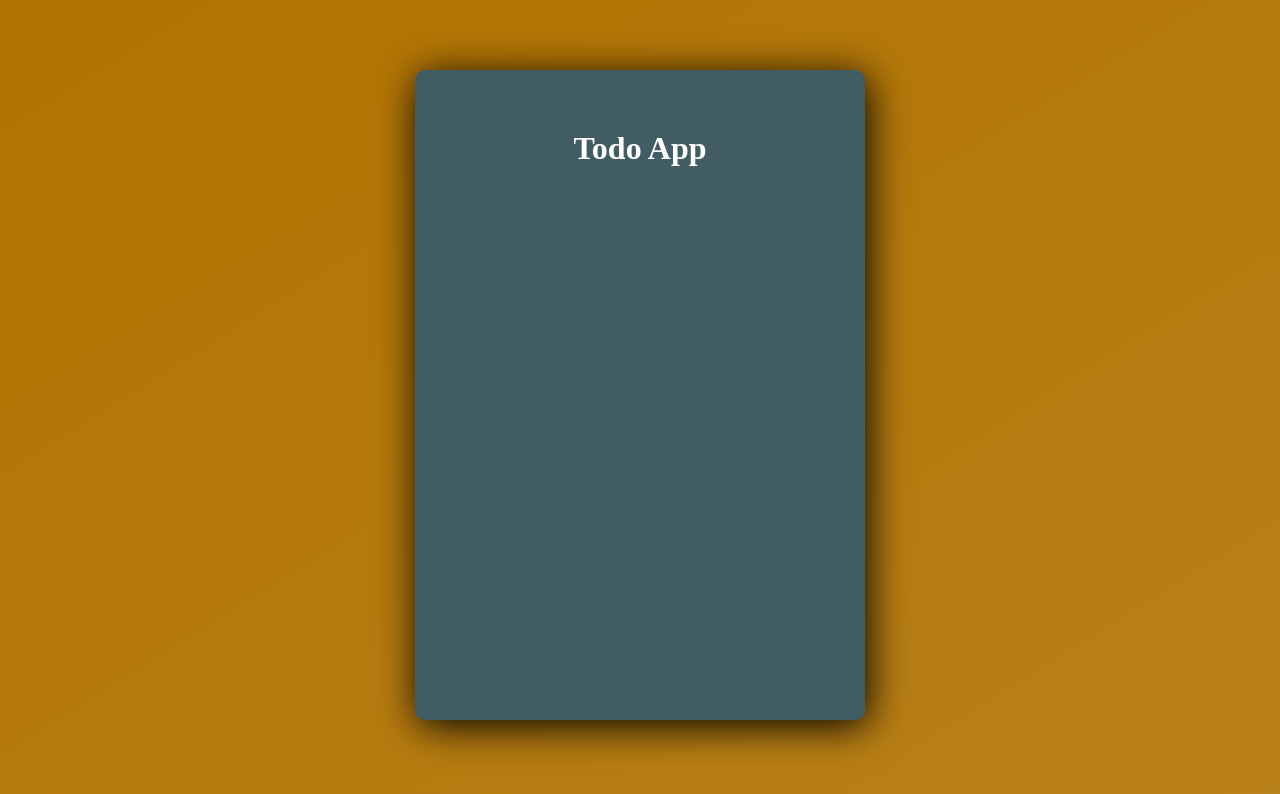
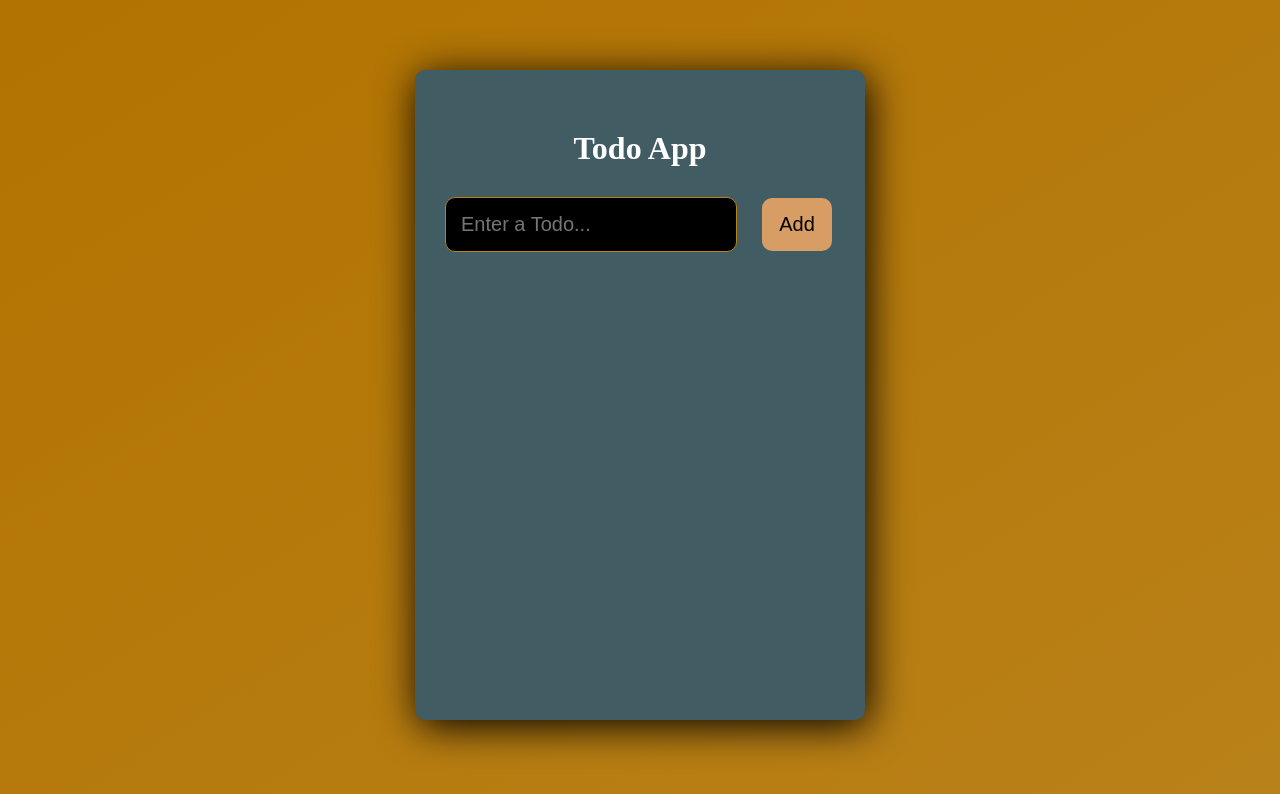
Before and after one commit to OldDognoob/TodoReactHooks, a React (Create React App) app in the folder my-hookstodo/: page / in a window 1280 px wide. Shown: the top 794 px of the page. Built offline with nearby package versions, Linux system fonts and the light colour scheme.

Commit message:
wip app-form-file

```diff
--- a/my-hookstodo/src/App.js
+++ b/my-hookstodo/src/App.js
@@ -1,12 +1,23 @@
-import React from "react";
+import React, {useState} from "react";
 import Header from "./components/Header";
+import Form from "./components/Form";
 import './App.css';
 
 const App = () => {
+  const[input, setInput] = useState("");
+  const[todos, setTodos] = useState([]);
   return(<div className="container">
     <div className="app-wrapper">
       <div>
         <Header/>
+      </div>
+      <div>
+        <Form
+        input={input}
+        setInput={setInput}
+        todos={todos}
+        setTodos={setTodos}
+        />
       </div>
     </div>
   </div>);
--- /dev/null
+++ b/my-hookstodo/src/components/Form.js
@@ -0,0 +1,32 @@
+import React from "react";
+import {v4 as uuidV4} from "uuid";
+
+const Form = ({ input, setInput, todos, setTodos }) => {
+
+    const onInputChange = (event) => {
+        setInput(event.target.value);
+    };
+
+    const onFormSubmit = (event) =>{
+        event.preventDefault();
+        setTodos([...todos, {id: uuidV4(), title: input, completed: false}]);
+        setInput("");
+    };
+
+  return (
+    <form onSubmit={onFormSubmit}>
+      <input type="text"
+      placeholder="Enter a Todo..."
+      className="task-input"
+      value={input}
+      required
+      onChanged={onInputChange}
+      />
+      <button className="button-add" type="submit">
+        Add
+      </button>
+    </form>
+  );
+};
+
+export default Form;
```
